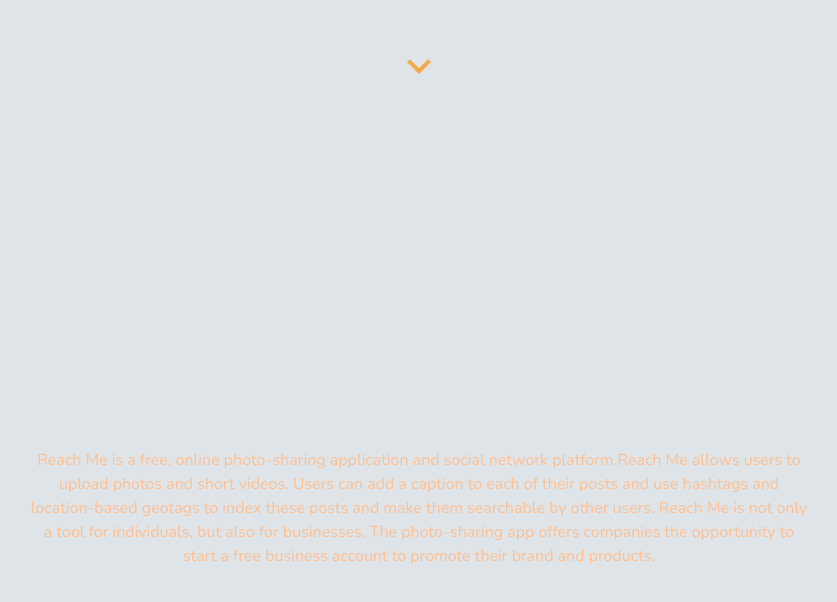
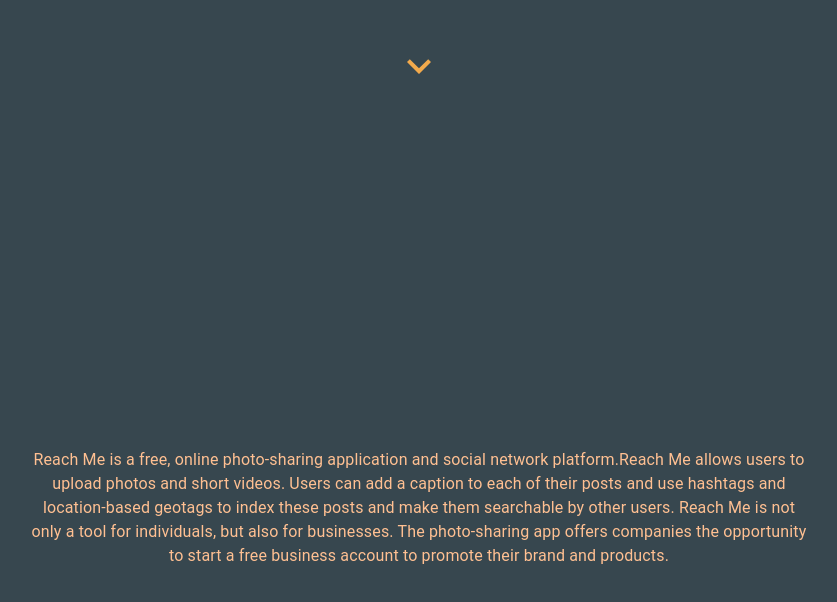
Before and after one commit to hassanmasood007/ReachMe, a React (Create React App) app: page / in a window 1280 px wide. Shown: the part 634-1236 px from the top of the page, without its empty margins (221-1058 px from the left). Built offline with nearby package versions, Linux system fonts and the light colour scheme.

Commit message:
Setup Github CI/CD Actions

```diff
--- a/src/helpers/Theme.tsx
+++ /dev/null
@@ -1,9 +0,0 @@
-import { createMuiTheme } from "@material-ui/core/styles";
-
-const theme = createMuiTheme({
-  typography: {
-    fontFamily: "Nunito",
-  },
-});
-
-export default theme;
--- a/src/index.css
+++ b/src/index.css
@@ -4,7 +4,6 @@
 
 body {
   margin: 0;
-  background-color: #101820ff;
   font-family: -apple-system, BlinkMacSystemFont, "Segoe UI", "Roboto", "Oxygen",
     "Ubuntu", "Cantarell", "Fira Sans", "Droid Sans", "Helvetica Neue",
     sans-serif;
--- a/src/index.tsx
+++ b/src/index.tsx
@@ -7,7 +7,7 @@
 import { CssBaseline, ThemeProvider } from "@material-ui/core";
 
 ReactDOM.render(
-  <ThemeProvider theme={theme.lightTheme}>
+  <ThemeProvider theme={theme.darkTheme}>
     <React.StrictMode>
       <CssBaseline />
       <App />
--- a/src/modules/Landing/MoreDetails.tsx
+++ b/src/modules/Landing/MoreDetails.tsx
@@ -1,10 +1,7 @@
 import Typography from "@mui/material/Typography";
 import { FunctionComponent } from "react";
-import { ThemeProvider } from "@mui/material";
 import { makeStyles } from "@material-ui/core";
 import { Box } from "@mui/system";
-
-import Theme from "../../helpers/Theme";
 
 const useStyles = makeStyles({
   root: {
@@ -21,20 +18,17 @@
 const MoreDetails: FunctionComponent = () => {
   const classes = useStyles();
   return (
-    <ThemeProvider theme={Theme}>
-      <Box className={classes.root} id="Details">
-        <Typography variant="body1" align="center">
-          Reach Me is a free, online photo-sharing application and social
-          network platform.Reach Me allows users to upload photos and short
-          videos. Users can add a caption to each of their posts and use
-          hashtags and location-based geotags to index these posts and make them
-          searchable by other users. Reach Me is not only a tool for
-          individuals, but also for businesses. The photo-sharing app offers
-          companies the opportunity to start a free business account to promote
-          their brand and products.
-        </Typography>
-      </Box>
-    </ThemeProvider>
+    <Box className={classes.root} id="Details">
+      <Typography variant="body1" align="center">
+        Reach Me is a free, online photo-sharing application and social network
+        platform.Reach Me allows users to upload photos and short videos. Users
+        can add a caption to each of their posts and use hashtags and
+        location-based geotags to index these posts and make them searchable by
+        other users. Reach Me is not only a tool for individuals, but also for
+        businesses. The photo-sharing app offers companies the opportunity to
+        start a free business account to promote their brand and products.
+      </Typography>
+    </Box>
   );
 };
 
```
